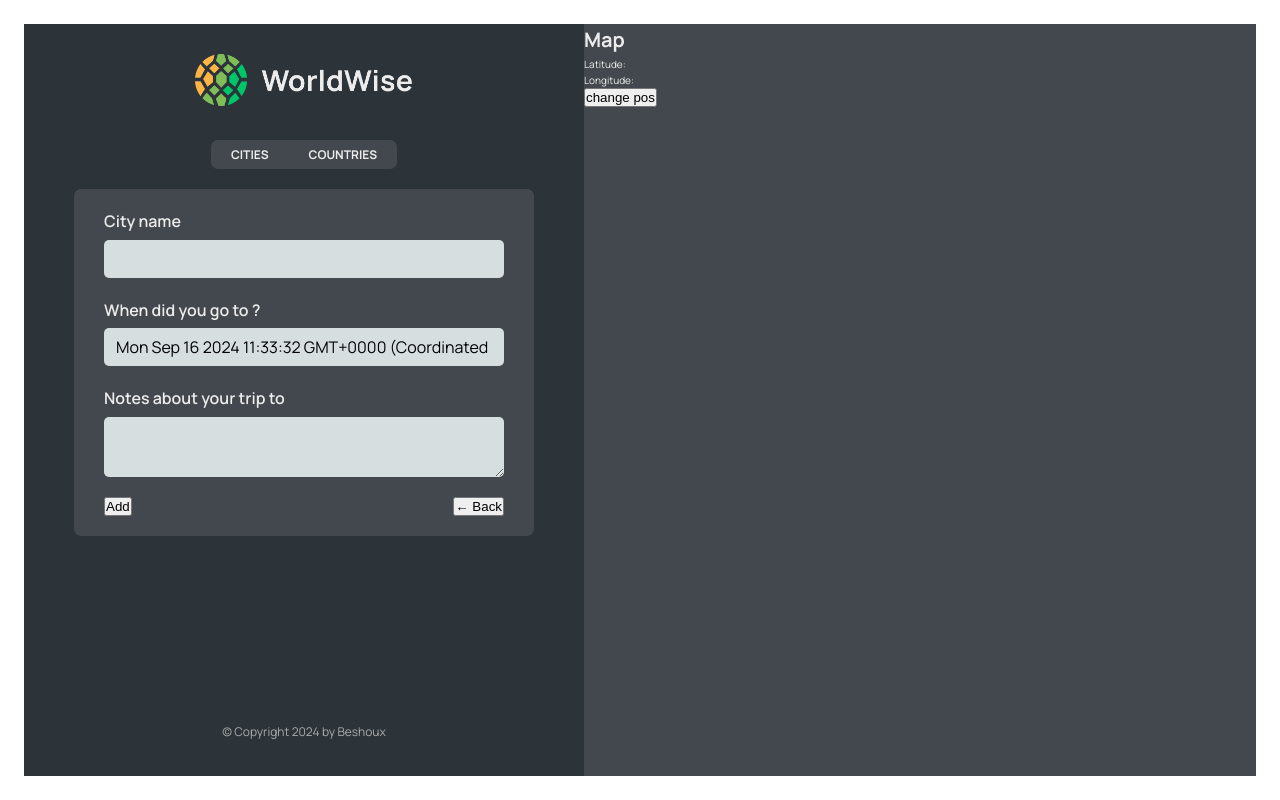
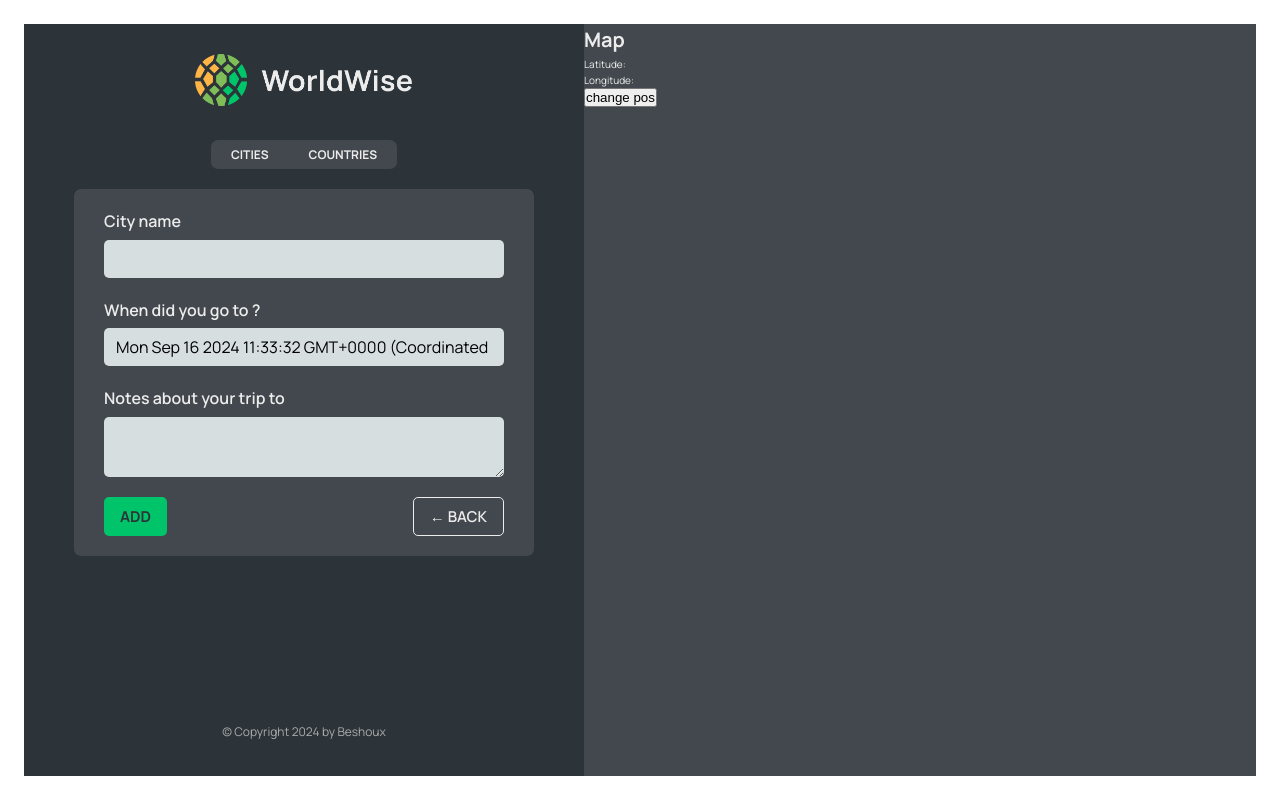
Before and after one commit to akai54/worldwise, a React (Vite) app: page /app/form in a window 1280 px wide. Built offline with nearby package versions, Linux system fonts and the light colour scheme; no server answers.

Commit message:
chore: Add Button component and update Form component to use it

```diff
--- /dev/null
+++ b/src/components/Button.jsx
@@ -0,0 +1,11 @@
+import styles from "./Button.module.css";
+
+function Button({ children, onClick, type }) {
+  return (
+    <button onClick={onClick} className={`${styles.btn} ${styles[type]}`}>
+      {children}
+    </button>
+  );
+}
+
+export default Button;
--- a/src/components/Form.jsx
+++ b/src/components/Form.jsx
@@ -3,6 +3,8 @@
 import { useState } from "react";
 
 import styles from "./Form.module.css";
+import Button from "./Button";
+import { useNavigate } from "react-router-dom";
 
 export function convertToEmoji(countryCode) {
   const codePoints = countryCode
@@ -13,6 +15,8 @@
 }
 
 function Form() {
+  const navigate = useNavigate();
+
   const [cityName, setCityName] = useState("");
   const [country, setCountry] = useState("");
   const [date, setDate] = useState(new Date());
@@ -49,8 +53,16 @@
       </div>
 
       <div className={styles.buttons}>
-        <button>Add</button>
-        <button>&larr; Back</button>
+        <Button type="primary">Add</Button>
+        <Button
+          type="back"
+          onClick={(e) => {
+            e.preventDefault();
+            navigate(-1);
+          }}
+        >
+          &larr; Back
+        </Button>
       </div>
     </form>
   );
```
